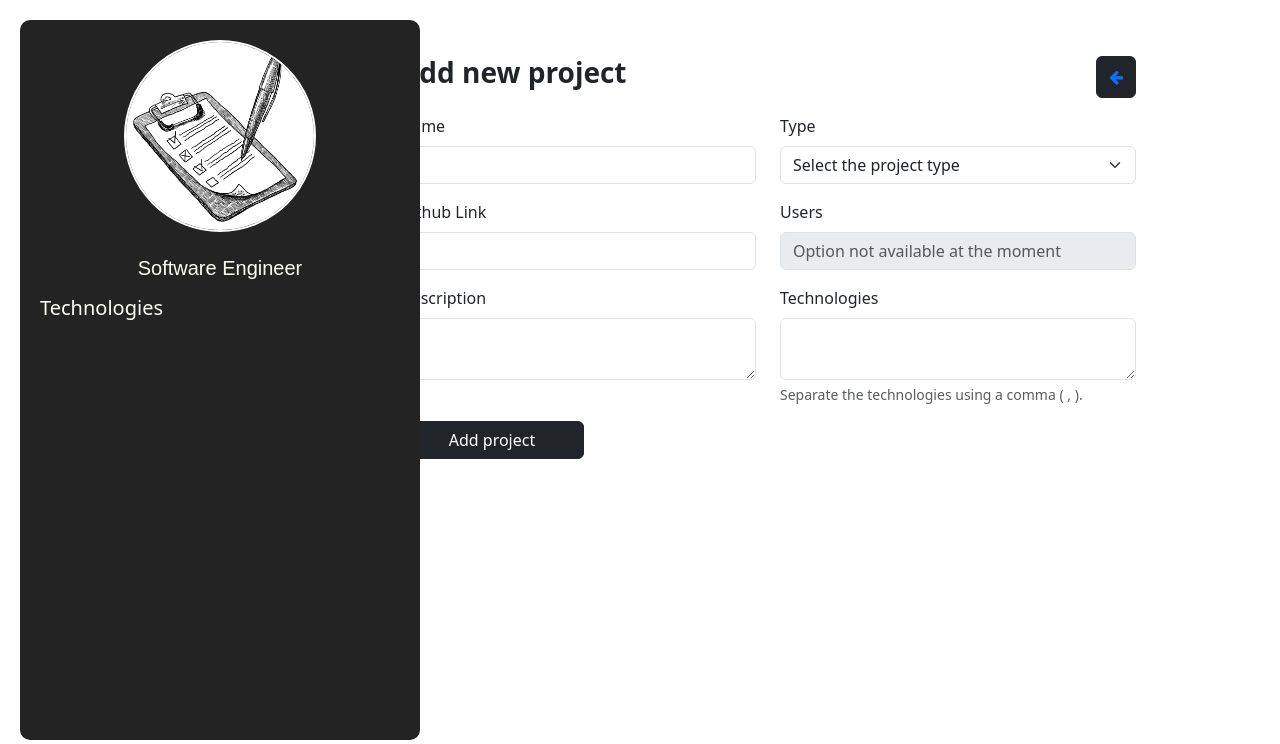
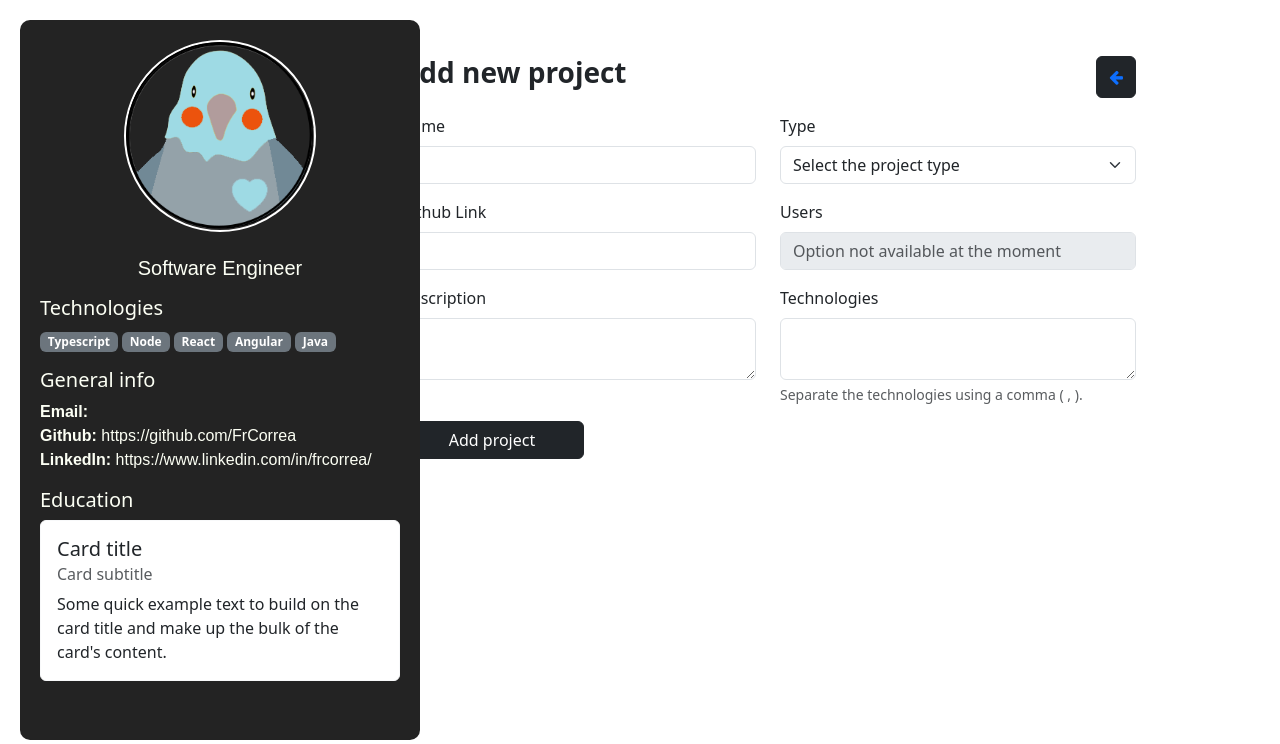
Before and after one commit to FrCorrea/Portifo.io, a PHP site: template views/pages/add_project_page.php in a window 1280 px wide. Shown: the part 56-800 px from the top of the page. Run offline with PHP 8.4, Linux system fonts and the light colour scheme; the template is opened without the code that fills it, so the values that code supplies are empty; some web fonts are replaced.

Commit message:
feat: adjustments on profile info

```diff
--- a/views/components/aside.php
+++ b/views/components/aside.php
@@ -1,17 +1,42 @@
-<?php
-    session_start();
-?>
 <div class="aside-container">
     <div class="img-container">
-        <img src="../assets/clipboard.png" alt="" class="profile-img">
+        <img src="../assets/birb.png" alt="" class="profile-img">
     </div>
     <div class="profile-header">
         <h3 class="profile-name"><b>
-            <?php echo $_SESSION['user_name'] ?? '' ?>
-        </b></h1>
-        <h5 class="role">Software Engineer</h5>
+                <?php echo $_SESSION['user_name'] ?? '' ?>
+            </b></h1>
+            <h5 class="role">Software Engineer</h5>
     </div>
     <div class="profile-information">
-        <h5 class="technologies">Technologies</h4>
+        <div class="technologies-container">
+            <h5 class="technologies">Technologies</h4>
+                <span class="badge bg-secondary">Typescript</span>
+            </h5>
+            <span class="badge bg-secondary">Node</span></h5>
+            <span class="badge bg-secondary">React</span></h5>
+            <span class="badge bg-secondary">Angular</span></h5>
+            <span class="badge bg-secondary">Java</span></h5>
+        </div>
+
+        <div class="general-info-container">
+            <h5 class="aside__email">General info</h5>
+            <p><b>Email: </b><?php echo $_SESSION['user_email'] ?? '' ?></p>
+            <p><b>Github: </b>https://github.com/FrCorrea</p>
+            <p><b>LinkedIn: </b>https://www.linkedin.com/in/frcorrea/</p>
+        </div>
+
+        <div class="education-container">
+            <h5 class="aside__education">Education</h5>
+            <div class="card border-light education-card">
+                <div class="card-body">
+                    <h5 class="card-title">Card title</h5>
+                    <h6 class="card-subtitle mb-2 text-body-secondary">Card subtitle</h6>
+                    <p class="card-text">Some quick example text to build on the card title and make up the bulk of the card's content.</p>
+                </div>
+            </div>
+
+        </div>
     </div>
+
 </div>
```
